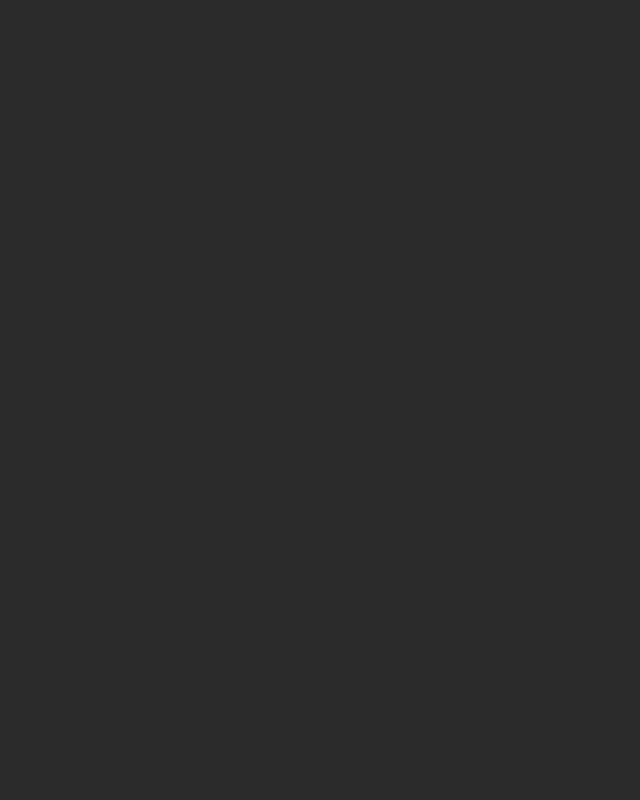
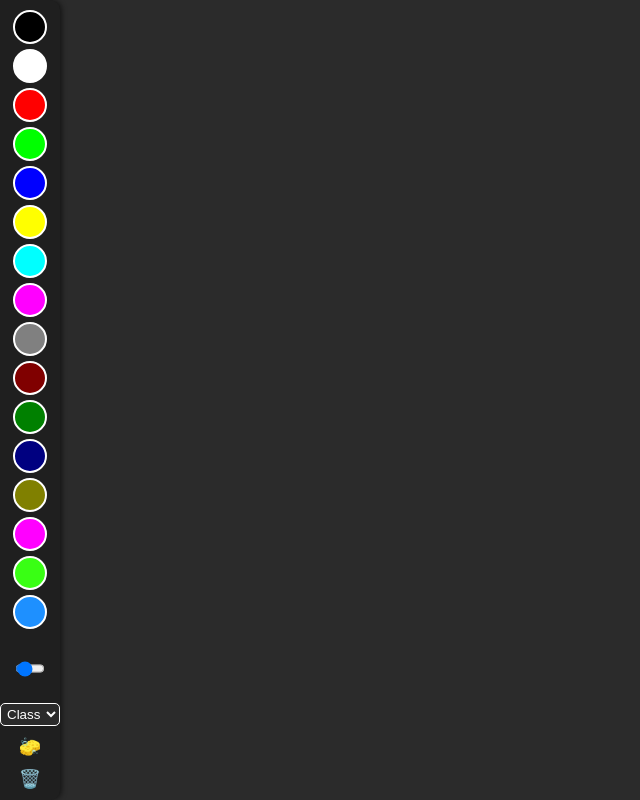
Before and after one commit to ItsSoren/ItsSoren.github.io, a plain HTML site: page index.html in a window 1280 px wide. Shown: the whole page, without its empty margins (0-640 px from the left). Drawn offline with Linux system fonts and the light colour scheme.

Commit message:
Update index.html

```diff
--- a/index.html
+++ b/index.html
@@ -3,106 +3,183 @@
 <head>
 <meta charset="UTF-8">
 <meta name="viewport" content="width=device-width, initial-scale=1.0">
-<title>Dessin style poterie</title>
+<title>Canvas avec effets</title>
 <style>
   body, html {
     margin: 0;
     padding: 0;
     height: 100%;
     background-color: #2b2b2b;
+    font-family: sans-serif;
+    display: flex;
     overflow: hidden;
-    cursor: crosshair;
   }
+
+  #navbar {
+    width: 70px;
+    background-color: #1f1f1f;
+    display: flex;
+    flex-direction: column;
+    align-items: center;
+    padding: 10px 0;
+    border-radius: 0 10px 10px 0;
+    gap: 10px;
+    box-shadow: 2px 0 5px rgba(0,0,0,0.5);
+  }
+
+  .color-btn {
+    width: 30px;
+    height: 30px;
+    border-radius: 50%;
+    border: 2px solid #fff;
+    cursor: pointer;
+    margin-bottom: 5px;
+  }
+
+  .tool-btn {
+    width: 30px;
+    height: 30px;
+    cursor: pointer;
+    display: flex;
+    align-items: center;
+    justify-content: center;
+    font-size: 18px;
+    color: white;
+  }
+
+  #brushSize {
+    width: 30px;
+    height: 100px;
+    writing-mode: bt-lr;
+  }
+
+  #effectSelect {
+    writing-mode: horizontal-tb;
+    width: 60px;
+    text-align: center;
+    background-color: #2b2b2b;
+    color: white;
+    border: 1px solid #fff;
+    border-radius: 5px;
+    padding: 2px;
+  }
+
   canvas {
+    flex: 1;
     display: block;
   }
 </style>
 </head>
 <body>
+
+<div id="navbar">
+  <div id="colors"></div>
+  <input type="range" id="brushSize" min="5" max="100" step="5" value="20" title="Taille du pinceau">
+  <select id="effectSelect" title="Effet du pinceau">
+    <option value="classic">Classique</option>
+    <option value="pixel">Pixel / Manga</option>
+    <option value="realistic">3D / Réaliste</option>
+  </select>
+  <div id="eraser" class="tool-btn" title="Gomme">🧽</div>
+  <div id="reset" class="tool-btn" title="Reset">🗑️</div>
+</div>
+
 <canvas id="canvas"></canvas>
 
 <script>
 const canvas = document.getElementById('canvas');
 const ctx = canvas.getContext('2d');
 
-canvas.width = window.innerWidth;
-canvas.height = window.innerHeight;
+const colorsDiv = document.getElementById('colors');
+const brushSizeInput = document.getElementById('brushSize');
+const effectSelect = document.getElementById('effectSelect');
+const eraserBtn = document.getElementById('eraser');
+const resetBtn = document.getElementById('reset');
 
-const centerX = canvas.width / 2;
-const centerY = canvas.height / 2;
+let brushColor = '#000000';
+let brushSize = brushSizeInput.value;
+let drawing = false;
+let effect = 'classic';
 
-let brushSize = 20;
-let brushColor = '#ffffff';
-let drawing = false;
-let angle = 0;
+// 13 couleurs classiques + 3 néon
+const colors = [
+  '#000000', '#FFFFFF', '#FF0000', '#00FF00', '#0000FF',
+  '#FFFF00', '#00FFFF', '#FF00FF', '#808080', '#800000',
+  '#008000', '#000080', '#808000', // classiques
+  '#FF00FF', '#39FF14', '#1E90FF'  // néon : rose, vert, bleu
+];
 
-// Fonction pour calculer la distance entre le centre et le pointeur
-function getDistance(x, y){
-  return Math.sqrt(Math.pow(x - centerX, 2) + Math.pow(y - centerY, 2));
-}
-
-// Variables du rayon dynamique
-let radius = 100;
-let mouseX = centerX;
-let mouseY = centerY;
-
-// Gestion souris
-canvas.addEventListener('mousedown', e => {
-  drawing = true;
-  mouseX = e.clientX;
-  mouseY = e.clientY;
-  radius = getDistance(mouseX, mouseY);
+// Créer boutons couleurs
+colors.forEach(color => {
+  const btn = document.createElement('div');
+  btn.className = 'color-btn';
+  btn.style.backgroundColor = color;
+  btn.addEventListener('click', () => {
+    brushColor = color;
+  });
+  colorsDiv.appendChild(btn);
 });
 
-canvas.addEventListener('mouseup', () => drawing = false);
-canvas.addEventListener('mousemove', e => {
-  mouseX = e.clientX;
-  mouseY = e.clientY;
-  radius = getDistance(mouseX, mouseY);
+// Brush size
+brushSizeInput.addEventListener('input', () => brushSize = brushSizeInput.value);
+
+// Effet pinceau
+effectSelect.addEventListener('change', () => {
+  effect = effectSelect.value;
 });
 
+// Gomme
+eraserBtn.addEventListener('click', () => brushColor = '#2b2b2b');
+
+// Reset
+resetBtn.addEventListener('click', () => ctx.clearRect(0, 0, canvas.width, canvas.height));
+
+// Ajuster canvas
+function resizeCanvas() {
+  canvas.width = window.innerWidth - document.getElementById('navbar').offsetWidth;
+  canvas.height = window.innerHeight;
+}
+window.addEventListener('resize', resizeCanvas);
+resizeCanvas();
+
+// Dessin
+canvas.addEventListener('mousedown', () => drawing = true);
+canvas.addEventListener('mouseup', () => drawing = false);
+canvas.addEventListener('mouseout', () => drawing = false);
+canvas.addEventListener('mousemove', draw);
+
 // Touch support
-canvas.addEventListener('touchstart', e => {
-  drawing = true;
-  const touch = e.touches[0];
-  mouseX = touch.clientX;
-  mouseY = touch.clientY;
-  radius = getDistance(mouseX, mouseY);
-});
-canvas.addEventListener('touchmove', e => {
-  const touch = e.touches[0];
-  mouseX = touch.clientX;
-  mouseY = touch.clientY;
-  radius = getDistance(mouseX, mouseY);
-  e.preventDefault();
-});
+canvas.addEventListener('touchstart', e => { drawing = true; });
 canvas.addEventListener('touchend', () => drawing = false);
+canvas.addEventListener('touchmove', e => { draw(e.touches[0]); e.preventDefault(); });
 
-// Animation
-function animate(){
-  requestAnimationFrame(animate);
+function draw(e){
+  if(!drawing) return;
+  const rect = canvas.getBoundingClientRect();
+  const x = (e.clientX || e.pageX) - rect.left;
+  const y = (e.clientY || e.pageY) - rect.top;
 
-  if(drawing){
-    ctx.save();
-    ctx.translate(centerX, centerY);
-    ctx.rotate(angle);
+  if(effect === 'classic'){
     ctx.fillStyle = brushColor;
     ctx.beginPath();
-    ctx.arc(radius, 0, brushSize/2, 0, Math.PI*2);
+    ctx.arc(x, y, brushSize/2, 0, Math.PI*2);
     ctx.fill();
-    ctx.restore();
+  } else if(effect === 'pixel'){
+    ctx.fillStyle = brushColor;
+    ctx.fillRect(x - brushSize/2, y - brushSize/2, brushSize, brushSize);
+  } else if(effect === 'realistic'){
+    for(let i=0; i<brushSize/2; i+=2){
+      const alpha = 0.5 - i/(brushSize);
+      ctx.fillStyle = brushColor;
+      ctx.globalAlpha = alpha;
+      ctx.beginPath();
+      ctx.arc(x, y, brushSize/2 - i, 0, Math.PI*2);
+      ctx.fill();
+    }
+    ctx.globalAlpha = 1;
   }
+}
+</script>
 
-  angle += 0.02; // vitesse rotation
-}
-
-animate();
-
-// Ajustement du canvas sur resize
-window.addEventListener('resize', () => {
-  canvas.width = window.innerWidth;
-  canvas.height = window.innerHeight;
-});
-</script>
 </body>
 </html>
```
